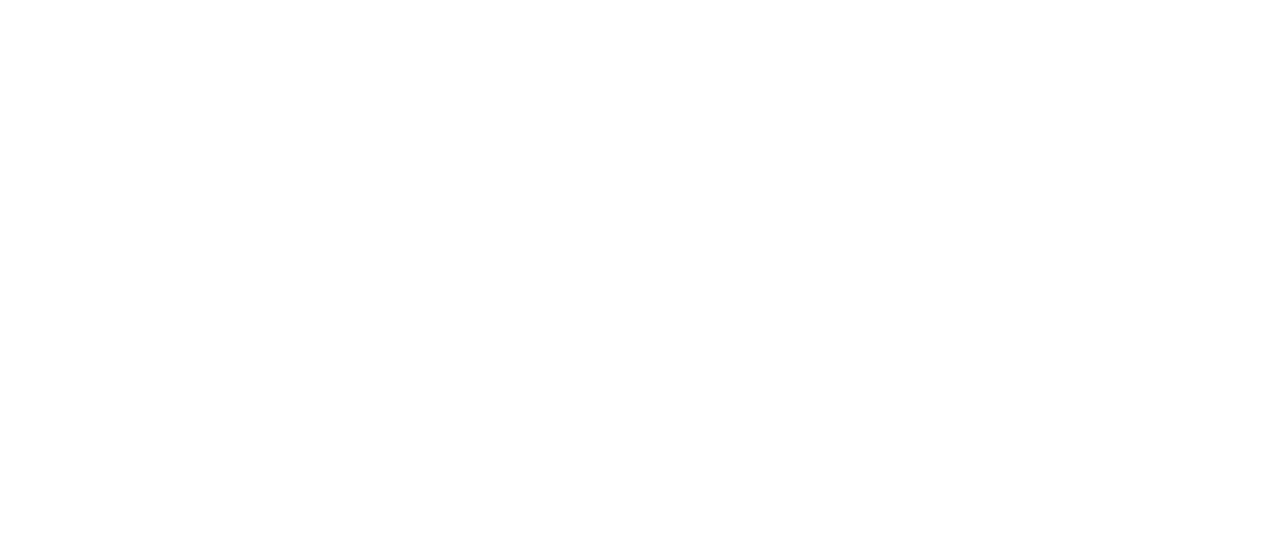
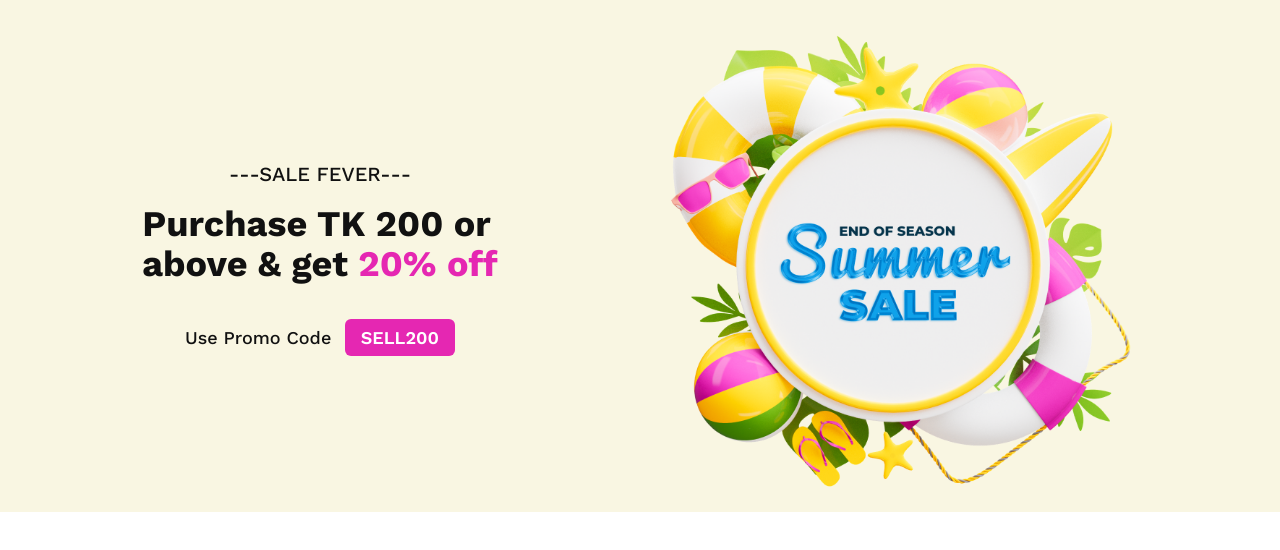
Before and after one commit to Shawon-Mahmud07/summer-sale, a plain HTML site: page index.html in a window 1280 px wide. Drawn offline with nearby package versions, Linux system fonts and the light colour scheme.

Commit message:
header section added

```diff
--- a/index.html
+++ b/index.html
@@ -1,22 +1,49 @@
 <!DOCTYPE html>
-<html lang="en">
+<html lang="en" data-theme="light">
 
 <head>
   <meta charset="UTF-8">
   <meta name="viewport" content="width=device-width, initial-scale=1.0">
   <title>Summer Sale</title>
   <link rel="shortcut icon" href="images/Summer 1.png" type="image/x-icon">
+  <!-- work-sans font -->
+  <link rel="preconnect" href="https://fonts.googleapis.com">
+  <link rel="preconnect" href="https://fonts.gstatic.com" crossorigin>
+  <link href="https://fonts.googleapis.com/css2?family=Work+Sans:wght@400;500;600;700;800;900&display=swap"
+    rel="stylesheet">
+  <!-- daisyui -->
   <link href="https://cdn.jsdelivr.net/npm/daisyui@3.5.1/dist/full.css" rel="stylesheet" type="text/css" />
+  <!-- tailwindcss -->
   <script src="https://cdn.tailwindcss.com"></script>
 </head>
 
-<body>
+<body style="font-family:'Work Sans', sans-serif;">
+  <!-- ===============Header section ================ -->
+  <header>
+    <section class="bg-[#F9F6E2] flex justify-between items-center">
+      <div class="flex-1  flex flex-col justify-center items-center">
+        <h3 class="text-xl text-[#111] font-medium">---SALE FEVER---</h3>
+        <h1 class="text-4xl font-bold text-[#111] mt-4 mb-10">Purchase TK 200 or <br> above & get <span
+            class="text-[#E527B2]">20%
+            off</span>
+        </h1>
+        <p><span class="text-[#111] text-lg font-medium mr-2">Use Promo Code</span> <span
+            class="text-[#FFF] text-lg font-semibold bg-[#E527B2] px-4 py-2 rounded-md">SELL200</span></p>
+      </div>
+      <div class="flex-1">
+        <img class="max-w-lg" src="images/Summer 1.png" alt="banner-img">
+      </div>
+    </section>
+  </header>
+
+  <!-- ===============Main section ================ -->
+  <main>
+
+  </main>
 
 
 
-
-
-
+  <!-- script file -->
   <script src="script.js"></script>
 </body>
 
```
